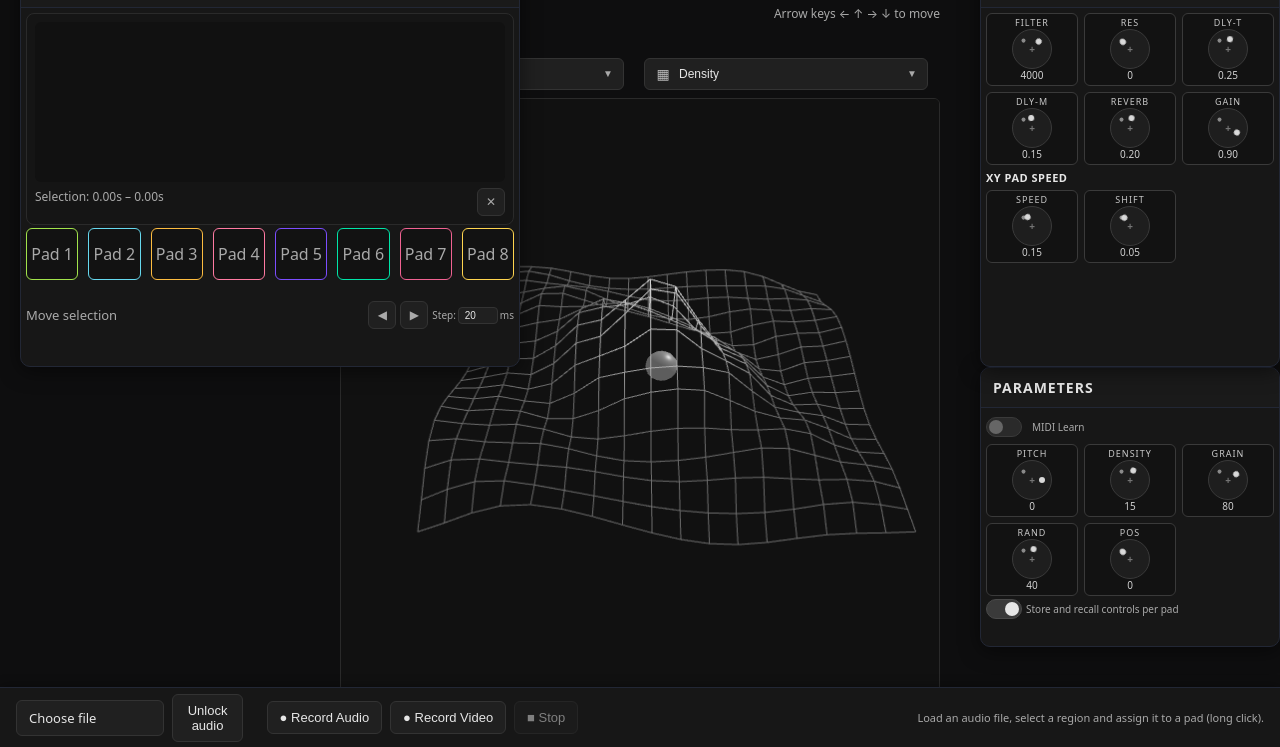
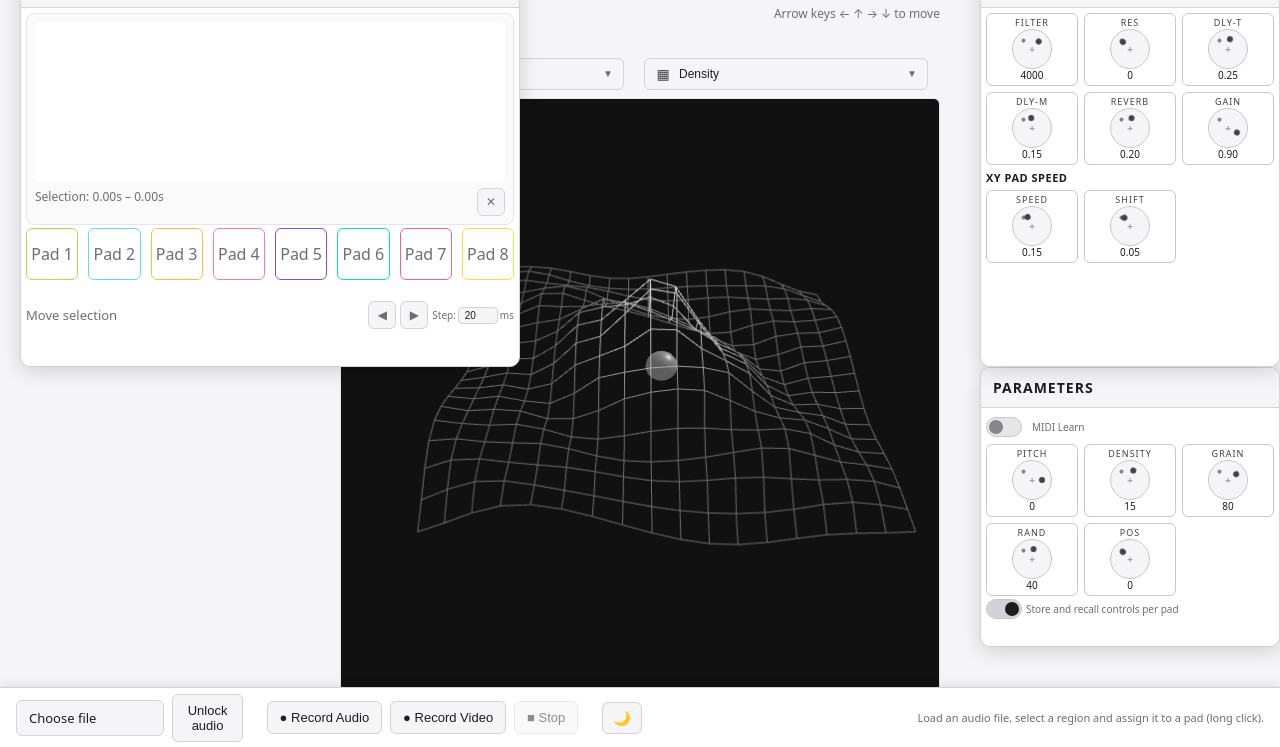
Before and after one commit to giuseppeaceto/Topographic-Granulator, a website built with Vite: page index.html in a window 1280 px wide. Shown: the part 53-800 px from the top of the page. Built offline with nearby package versions, Linux system fonts and the light colour scheme.

Commit message:
Add theme toggle and light/dark theme support
Introduces a theme toggle button to the UI, adds a ThemeManager module for managing dark and light themes, and updates styles and components to support theme switching. Waveform and XYPad visuals now adapt to the selected theme, and a new dark logo is included for light mode.

```diff
--- a/index.html
+++ b/index.html
@@ -13,7 +13,7 @@
         <div class="xy-pad-wrapper">
           <div class="xy-header">
             <div class="app-header-section">
-              <img src="/images/logo.png" alt="Logo" class="logo-icon" />
+              <img id="appLogo" src="/images/logo.png" alt="Logo" class="logo-icon" />
               <div class="app-header-text">
                 <h2 class="app-logo">
                   <span class="logo-text">Undergrain</span>
@@ -209,6 +209,11 @@
             <span id="recordStatus" class="filename" aria-live="polite"></span>
           </div>
         </div>
+        <div class="toolbar-section">
+          <button id="themeToggle" class="btn-icon" title="Toggle theme (dark/light)" aria-label="Toggle theme">
+            <span id="themeIcon">☀</span>
+          </button>
+        </div>
         <div class="toolbar-section toolbar-hint">
           <small>Load an audio file, select a region and assign it to a pad (long click).</small>
         </div>
--- a/src/main.ts
+++ b/src/main.ts
@@ -15,6 +15,7 @@
 import type { EffectsParams } from './modules/effects/EffectsChain';
 import { createFloatingPanelManager } from './modules/ui/FloatingPanelManager';
 import { createCustomSelect, type SelectOption } from './modules/ui/CustomSelect';
+import { createThemeManager } from './modules/ui/ThemeManager';
 
 type AppState = {
 	contextMgr: ReturnType<typeof createAudioContextManager>;
@@ -76,6 +77,53 @@
 const recordVideoBtn = document.getElementById('recordVideoBtn') as HTMLButtonElement;
 const stopRecordBtn = document.getElementById('stopRecordBtn') as HTMLButtonElement;
 const recordStatusEl = document.getElementById('recordStatus') as HTMLElement;
+const themeToggleBtn = document.getElementById('themeToggle') as HTMLButtonElement;
+const themeIcon = document.getElementById('themeIcon') as HTMLElement;
+const appLogo = document.getElementById('appLogo') as HTMLImageElement;
+
+// Function to update logo based on theme
+function updateLogo(theme: 'dark' | 'light') {
+	if (appLogo) {
+		appLogo.src = theme === 'dark' ? '/images/logo.png' : '/images/logo_dark.png';
+	}
+}
+
+// Initialize Theme Manager
+const themeManager = createThemeManager();
+themeManager.init();
+const initialTheme = themeManager.getTheme();
+// Update icon and logo based on initial theme
+themeIcon.textContent = initialTheme === 'dark' ? '☀' : '🌙';
+updateLogo(initialTheme);
+
+// Theme toggle handler
+if (themeToggleBtn && themeIcon) {
+	themeToggleBtn.addEventListener('click', () => {
+		const newTheme = themeManager.toggle();
+		themeIcon.textContent = newTheme === 'dark' ? '☀' : '🌙';
+		updateLogo(newTheme);
+	});
+}
+
+// Watch for theme changes and update UI components
+const themeObserver = new MutationObserver(() => {
+	const currentTheme = document.documentElement.getAttribute('data-theme') as 'dark' | 'light' | null;
+	if (currentTheme) {
+		updateLogo(currentTheme);
+	}
+	// Redraw waveform when theme changes
+	if (waveform) {
+		waveform.forceRedraw();
+	}
+	// Update XY pad theme colors
+	if (xy?.updateTheme) {
+		xy.updateTheme();
+	}
+});
+themeObserver.observe(document.documentElement, {
+	attributes: true,
+	attributeFilter: ['data-theme']
+});
 
 // Initialize Floating Panel Manager
 const panelManager = createFloatingPanelManager();
--- /dev/null
+++ b/src/modules/ui/ThemeManager.ts
@@ -0,0 +1,47 @@
+export type Theme = 'dark' | 'light';
+
+const STORAGE_KEY = 'undergrain-theme';
+
+export function createThemeManager() {
+	let currentTheme: Theme = 'dark';
+
+	// Load theme from localStorage or detect system preference
+	function init() {
+		const saved = localStorage.getItem(STORAGE_KEY) as Theme | null;
+		if (saved && (saved === 'dark' || saved === 'light')) {
+			currentTheme = saved;
+		} else {
+			// Detect system preference
+			const prefersDark = window.matchMedia('(prefers-color-scheme: dark)').matches;
+			currentTheme = prefersDark ? 'dark' : 'light';
+		}
+		applyTheme(currentTheme);
+	}
+
+	function applyTheme(theme: Theme) {
+		currentTheme = theme;
+		document.documentElement.setAttribute('data-theme', theme);
+		localStorage.setItem(STORAGE_KEY, theme);
+	}
+
+	function toggle() {
+		const newTheme: Theme = currentTheme === 'dark' ? 'light' : 'dark';
+		applyTheme(newTheme);
+		return newTheme;
+	}
+
+	function getTheme(): Theme {
+		return currentTheme;
+	}
+
+	function setTheme(theme: Theme) {
+		applyTheme(theme);
+	}
+
+	return {
+		init,
+		toggle,
+		getTheme,
+		setTheme
+	};
+}
--- a/src/modules/ui/WaveformView.ts
+++ b/src/modules/ui/WaveformView.ts
@@ -56,16 +56,30 @@
 		return { start: Math.min(s, e), end: Math.max(s, e) };
 	}
 
+	function getThemeColors() {
+		const root = getComputedStyle(document.documentElement);
+		const isLight = document.documentElement.getAttribute('data-theme') === 'light';
+		return {
+			bg: root.getPropertyValue('--waveform-bg').trim() || (isLight ? '#ffffff' : '#111111'),
+			muted: root.getPropertyValue('--muted').trim() || (isLight ? '#6e6e73' : '#a9a9a9'),
+			waveformFill: isLight ? 'rgba(30, 30, 30, 0.2)' : 'rgba(179, 179, 179, 0.3)',
+			waveformStroke: isLight ? '#424245' : '#b3b3b3'
+		};
+	}
+
 	function draw() {
 		const w = canvas.width;
 		const h = canvas.height;
 		ctx2d.clearRect(0, 0, w, h);
+
+		const themeColors = getThemeColors();
+
 		// background
-		ctx2d.fillStyle = '#0f1320';
+		ctx2d.fillStyle = themeColors.bg;
 		ctx2d.fillRect(0, 0, w, h);
 
 		if (!buffer) {
-			ctx2d.fillStyle = '#57607a';
+			ctx2d.fillStyle = themeColors.muted;
 			ctx2d.fillText('Load an audio file…', 12, 20);
 			return;
 		}
@@ -76,7 +90,7 @@
 		const verticalScale = h * 0.9; // Increased from 0.45 to 0.9 for better visibility
 
 		// Draw filled waveform shape for better visibility
-		ctx2d.fillStyle = 'rgba(179, 179, 179, 0.3)';
+		ctx2d.fillStyle = themeColors.waveformFill;
 		ctx2d.beginPath();
 		ctx2d.moveTo(0, mid);
 		for (let x = 0; x < w; x++) {
@@ -89,7 +103,7 @@
 		ctx2d.fill();
 
 		// Draw waveform outline
-		ctx2d.strokeStyle = '#b3b3b3';
+		ctx2d.strokeStyle = themeColors.waveformStroke;
 		ctx2d.lineWidth = 1.5;
 		ctx2d.beginPath();
 		for (let x = 0; x < w; x++) {
--- a/src/modules/ui/XYPad.ts
+++ b/src/modules/ui/XYPad.ts
@@ -7,6 +7,7 @@
 	setReverbMix?: (reverbMix: number) => void; // Optional method for setting reverb mix (0..1) to control symbol count
 	setFilterCutoff?: (cutoffHz: number, cornerWeight: number) => void; // Optional method for setting filter cutoff to control color tint (radial from TL corner)
 	setDensity?: (density: number, cornerWeight: number) => void; // Optional method for setting density (1-60) to control grid animation (radial from TR corner)
+	updateTheme?: () => void; // Optional method for updating theme colors
 };
 
 export function createXYPad(canvas: HTMLCanvasElement): XYPad {
--- a/src/modules/ui/XYPadThree.ts
+++ b/src/modules/ui/XYPadThree.ts
@@ -19,7 +19,16 @@
 		alpha: false,
 		powerPreference: 'high-performance'
 	});
-	renderer.setClearColor(0x111111, 1);
+	// Function to update clear color based on theme
+	function updateClearColor() {
+		const root = getComputedStyle(document.documentElement);
+		const bgColor = root.getPropertyValue('--waveform-bg').trim() || '#111111';
+		// Convert hex string to number (remove # if present)
+		const hex = bgColor.replace('#', '');
+		const color = parseInt(hex, 16);
+		renderer.setClearColor(color, 1);
+	}
+	updateClearColor();
 
 	// Scene and camera (perspective for 3D wireframe look)
 	const scene = new THREE.Scene();
@@ -650,5 +659,10 @@
 		renderOnce();
 	}
 
-	return { setPosition, getPosition, onChange, setCornerLabels, setSpeed, setReverbMix, setFilterCutoff, setDensity };
+	function updateTheme() {
+		updateClearColor();
+		renderOnce();
+	}
+
+	return { setPosition, getPosition, onChange, setCornerLabels, setSpeed, setReverbMix, setFilterCutoff, setDensity, updateTheme };
 }
--- a/src/styles.css
+++ b/src/styles.css
@@ -1,4 +1,5 @@
 :root {
+  /* Dark theme (default) */
   --bg: #0e0e0f;
   --panel: #171717;
   --text: #e6e6e6;
@@ -6,6 +7,75 @@
   --accent: #bdbdbd; /* keep neutral for non-pad UI */
   --accent2: #d0d0d0; /* not used for pads; pads get inline colors */
   --warn: #cfcfcf;
+  --border: #222735;
+  --border-subtle: #2a2a2a;
+  --border-strong: #3a3a3a;
+  --btn-bg: #202020;
+  --btn-bg-hover: #242424;
+  --btn-border: #333333;
+  --btn-border-hover: #404040;
+  --panel-header: #1a1a1a;
+  --pad-bg: #121212;
+  --pad-active: #242a3b;
+  --waveform-wrap: #151515;
+  --waveform-bg: #111111;
+  --knob-bg: #1e1e1e;
+  --knob-indicator: #8a8a8a;
+  --tile-header-color: #c8c8c8;
+  --xy-wrap: #151515;
+  --select-bg: #222222;
+  --select-border: #2f2f2f;
+  --dropdown-bg: #1a1a1a;
+  --dropdown-shadow: rgba(0, 0, 0, 0.5);
+  --toolbar-shadow: rgba(0, 0, 0, 0.3);
+  --learn-outline: #9a9a9a;
+  --hr-color: #2a3042;
+  --toggle-slider-bg: #2a2a2a;
+  --toggle-slider-thumb: #666;
+  --toggle-slider-active: #3a3a3a;
+  --knob-dot-color: #d9d9d9;
+  --knob-plus-color: #b0b0b0;
+  --tile-value-color: #d0d0d0;
+}
+
+[data-theme="light"] {
+  /* Light theme */
+  --bg: #f5f5f7;
+  --panel: #ffffff;
+  --text: #1d1d1f;
+  --muted: #6e6e73;
+  --accent: #424245;
+  --accent2: #1d1d1f;
+  --warn: #333333;
+  --border: #d2d2d7;
+  --border-subtle: #e5e5ea;
+  --border-strong: #c7c7cc;
+  --btn-bg: #f5f5f7;
+  --btn-bg-hover: #e8e8ed;
+  --btn-border: #d2d2d7;
+  --btn-border-hover: #c7c7cc;
+  --panel-header: #f5f5f7;
+  --pad-bg: #ffffff;
+  --pad-active: #e8e8ed;
+  --waveform-wrap: #fafafa;
+  --waveform-bg: #ffffff;
+  --knob-bg: #f5f5f7;
+  --knob-indicator: #86868d;
+  --tile-header-color: #424245;
+  --xy-wrap: #fafafa;
+  --select-bg: #f5f5f7;
+  --select-border: #d2d2d7;
+  --dropdown-bg: #ffffff;
+  --dropdown-shadow: rgba(0, 0, 0, 0.15);
+  --toolbar-shadow: rgba(0, 0, 0, 0.1);
+  --learn-outline: #6e6e73;
+  --hr-color: #d2d2d7;
+  --toggle-slider-bg: #e5e5ea;
+  --toggle-slider-thumb: #86868d;
+  --toggle-slider-active: #d2d2d7;
+  --knob-dot-color: #424245;
+  --knob-plus-color: #6e6e73;
+  --tile-value-color: #1d1d1f;
 }
 * { box-sizing: border-box; }
 html, body, #app { height: 100%; }
@@ -19,9 +89,9 @@
 .app-header, .app-footer {
   padding: 12px 16px;
   background: var(--panel);
-  border-bottom: 1px solid #222735;
+  border-bottom: 1px solid var(--border);
 }
-.app-footer { border-top: 1px solid #222735; border-bottom: none; }
+.app-footer { border-top: 1px solid var(--border); border-bottom: none; }
 h1, h2 { margin: 0 0 8px 0; font-weight: 600; }
 .app-header-section {
   display: flex;
@@ -29,7 +99,7 @@
   gap: 16px;
   margin-bottom: 16px;
   padding-bottom: 12px;
-  border-bottom: 1px solid #2a2a2a;
+  border-bottom: 1px solid var(--border-subtle);
 }
 .logo-icon {
   width: 80px;
@@ -108,7 +178,7 @@
 .xy-pad-wrapper .app-header-section {
   margin-bottom: 0;
   padding-bottom: 8px;
-  border-bottom: 1px solid #2a2a2a;
+  border-bottom: 1px solid var(--border-subtle);
 }
 .xy-pad-wrapper .xy-wrap {
   margin: 0;
@@ -139,9 +209,9 @@
 .floating-panel {
   position: fixed;
   background: var(--panel);
-  border: 1px solid #222735;
+  border: 1px solid var(--border);
   border-radius: 10px;
-  box-shadow: 0 4px 20px rgba(0, 0, 0, 0.5);
+  box-shadow: 0 4px 20px var(--dropdown-shadow);
   display: flex;
   flex-direction: column;
   overflow: hidden;
@@ -149,8 +219,8 @@
   min-height: 200px;
 }
 .panel-header {
-  background: #1a1a1a;
-  border-bottom: 1px solid #222735;
+  background: var(--panel-header);
+  border-bottom: 1px solid var(--border);
   padding: 10px 12px;
   display: flex;
   align-items: center;
@@ -254,14 +324,14 @@
   right: 0;
   height: 60px;
   background: var(--panel);
-  border-top: 1px solid #222735;
+  border-top: 1px solid var(--border);
   display: flex;
   align-items: center;
   justify-content: space-between;
   padding: 0 16px;
   gap: 16px;
   z-index: 200;
-  box-shadow: 0 -2px 10px rgba(0, 0, 0, 0.3);
+  box-shadow: 0 -2px 10px var(--toolbar-shadow);
 }
 .toolbar-section {
   display: flex;
@@ -294,18 +364,18 @@
 }
 .visually-hidden { position: absolute !important; height: 1px; width: 1px; overflow: hidden; clip: rect(1px, 1px, 1px, 1px); white-space: nowrap; }
 .btn {
-  background: #202020;
-  color: #e6e6e6;
-  border: 1px solid #333333;
+  background: var(--btn-bg);
+  color: var(--text);
+  border: 1px solid var(--btn-border);
   border-radius: 6px;
   padding: 8px 12px;
   font-size: 13px;
 }
-.btn:hover { background: #242424; cursor: pointer; }
+.btn:hover { background: var(--btn-bg-hover); cursor: pointer; }
 .btn-icon {
-  background: #202020;
+  background: var(--btn-bg);
   color: var(--muted);
-  border: 1px solid #333333;
+  border: 1px solid var(--btn-border);
   border-radius: 6px;
   padding: 6px 10px;
   cursor: pointer;
@@ -319,8 +389,8 @@
   justify-content: center;
 }
 .btn-icon:hover {
-  background: #242424;
-  border-color: #404040;
+  background: var(--btn-bg-hover);
+  border-color: var(--btn-border-hover);
   color: var(--text);
 }
 .filename { color: var(--muted); font-size: 12px; }
@@ -342,8 +412,8 @@
   position: relative;
   width: 44px;
   height: 24px;
-  background: #2a2a2a;
-  border: 1px solid #3a3a3a;
+  background: var(--toggle-slider-bg);
+  border: 1px solid var(--border-strong);
   border-radius: 12px;
   transition: all 0.2s ease;
   flex-shrink: 0;
@@ -355,13 +425,13 @@
   height: 18px;
   left: 2px;
   top: 2px;
-  background: #666;
+  background: var(--toggle-slider-thumb);
   border-radius: 50%;
   transition: all 0.2s ease;
 }
 .toggle-switch input[type="checkbox"]:checked + .toggle-slider {
-  background: #3a3a3a;
-  border-color: #4a4a4a;
+  background: var(--toggle-slider-active);
+  border-color: var(--btn-border-hover);
 }
 .toggle-switch input[type="checkbox"]:checked + .toggle-slider::before {
   transform: translateX(20px);
@@ -388,9 +458,9 @@
   gap: 4px;
 }
 .nudge-input {
-  background: #202020;
+  background: var(--btn-bg);
   color: var(--text);
-  border: 1px solid #333333;
+  border: 1px solid var(--btn-border);
   border-radius: 4px;
   padding: 4px 6px;
   width: 50px;
@@ -399,11 +469,11 @@
 }
 .nudge-input:focus {
   outline: none;
-  border-color: #4a4a4a;
+  border-color: var(--btn-border-hover);
 }
 .pads, .controls {
   background: var(--panel);
-  border: 1px solid #222735;
+  border: 1px solid var(--border);
   border-radius: 10px;
   padding: 12px;
   min-height: 0;
@@ -546,8 +616,8 @@
 }
 .waveform-wrap {
   margin-bottom: 12px;
-  background: #151515;
-  border: 1px solid #2a2a2a;
+  background: var(--waveform-wrap);
+  border: 1px solid var(--border-subtle);
   border-radius: 8px;
   padding: 8px;
 }
@@ -555,7 +625,7 @@
   width: 100%;
   height: 160px;
   display: block;
-  background: #111111;
+  background: var(--waveform-bg);
   border-radius: 6px;
 }
 .waveform-meta {
@@ -583,8 +653,8 @@
 .pad {
   aspect-ratio: 1 / 1;               /* square like knobs */
   width: 100%;                       /* fill its grid cell */
-  background: #121212;
-  border: 1px solid #3a3a3a;
+  background: var(--pad-bg);
+  border: 1px solid var(--border-strong);
   border-radius: 6px;
   display: flex;
   align-items: center;
@@ -593,10 +663,10 @@
   user-select: none;
   transition: transform 0.04s ease, background 0.2s ease, color 0.2s ease, border-color 0.2s ease;
 }
-.pad.assigned { color: inherit; border-color: #3a3a3a; }
+.pad.assigned { color: inherit; border-color: var(--border-strong); }
 .pad.active { outline: none; }
-.pad:active { transform: translateY(2px); background: #242a3b; }
-.learn-pending { outline: 1px dashed #9a9a9a; outline-offset: 2px; }
+.pad:active { transform: translateY(2px); background: var(--pad-active); }
+.learn-pending { outline: 1px dashed var(--learn-outline); outline-offset: 2px; }
 .control-group {
   display: flex;
   align-items: center;
@@ -606,14 +676,14 @@
 }
 label { display: grid; grid-template-columns: 1fr auto auto; gap: 12px; align-items: center; width: 100%; }
 input[type="range"] { width: 100%; }
-hr { border: none; border-top: 1px solid #2a3042; margin: 14px 0; }
+hr { border: none; border-top: 1px solid var(--hr-color); margin: 14px 0; }
 
 .xy-wrap {
   margin: 10px 0 16px 0;
   padding: 10px;
-  border: 1px solid #2a2a2a;
+  border: 1px solid var(--border-subtle);
   border-radius: 8px;
-  background: #151515;
+  background: var(--waveform-wrap);
 }
 .xy-header {
   display: flex; align-items: center; justify-content: flex-end;
@@ -622,14 +692,14 @@
 .xy-hint { font-size: 12px; color: var(--muted); }
 #xyPad {
   display: block; width: 100%; height: auto; aspect-ratio: 1 / 1;
-  background: #111111; border: 1px solid #2a2a2a; border-radius: 6px;
+  background: var(--waveform-bg); border: 1px solid var(--border-subtle); border-radius: 6px;
   margin-bottom: 8px;
 }
 .xy-assign { display: flex; flex-direction: column; gap: 8px; }
 .xy-assign-row { display: grid; grid-template-columns: 1fr 1fr; gap: 8px; }
 .xy-assign label { display: grid; gap: 6px; font-size: 12px; color: var(--muted); }
 .xy-assign select {
-  background: #222222; color: var(--text); border: 1px solid #2f2f2f; border-radius: 6px; padding: 6px;
+  background: var(--select-bg); color: var(--text); border: 1px solid var(--select-border); border-radius: 6px; padding: 6px;
 }
 /* Custom Select Styles */
 .custom-select {
@@ -638,9 +708,9 @@
 }
 .custom-select-button {
   width: 100%;
-  background: #202020;
+  background: var(--btn-bg);
   color: var(--text);
-  border: 1px solid #333333;
+  border: 1px solid var(--btn-border);
   border-radius: 6px;
   padding: 8px 10px;
   font-size: 12px;
@@ -652,12 +722,12 @@
   text-align: left;
 }
 .custom-select-button:hover {
-  background: #242424;
-  border-color: #404040;
+  background: var(--btn-bg-hover);
+  border-color: var(--btn-border-hover);
 }
 .custom-select-button.active {
-  background: #2a2a2a;
-  border-color: #4a4a4a;
+  background: var(--btn-bg-hover);
+  border-color: var(--btn-border-hover);
 }
 .custom-select-icon {
   font-size: 14px;
@@ -684,10 +754,10 @@
 }
 .custom-select-dropdown {
   position: fixed;
-  background: #1a1a1a;
-  border: 1px solid #333333;
+  background: var(--dropdown-bg);
+  border: 1px solid var(--btn-border);
   border-radius: 6px;
-  box-shadow: 0 4px 12px rgba(0, 0, 0, 0.5);
+  box-shadow: 0 4px 12px var(--dropdown-shadow);
   z-index: 1000;
   max-height: 200px;
   overflow-y: auto;
@@ -698,7 +768,7 @@
 .custom-select-dropdown.open-up {
   margin-top: 0;
   margin-bottom: 2px;
-  box-shadow: 0 -4px 12px rgba(0, 0, 0, 0.5);
+  box-shadow: 0 -4px 12px var(--dropdown-shadow);
 }
 .custom-select-option {
   padding: 8px 10px;
@@ -711,15 +781,15 @@
   transition: background 0.15s ease;
 }
 .custom-select-option:hover {
-  background: #242424;
+  background: var(--btn-bg-hover);
 }
 .custom-select-option.selected {
-  background: #2a2a2a;
+  background: var(--btn-bg-hover);
   color: var(--accent);
 }
 .custom-select-option:focus {
   outline: none;
-  background: #252525;
+  background: var(--btn-bg-hover);
 }
 .custom-select-option .custom-select-icon {
   color: var(--accent);
@@ -728,9 +798,9 @@
   color: var(--accent2);
 }
 .xy-mode-btn {
-  background: #202020;
+  background: var(--btn-bg);
   color: var(--muted);
-  border: 1px solid #333333;
+  border: 1px solid var(--btn-border);
   border-radius: 6px;
   padding: 8px 12px;
   cursor: pointer;
@@ -742,12 +812,12 @@
   height: 36px;
 }
 .xy-mode-btn:hover {
-  background: #242424;
-  border-color: #404040;
+  background: var(--btn-bg-hover);
+  border-color: var(--btn-border-hover);
 }
 .xy-mode-btn.active {
-  background: #2a2a2a;
-  border-color: #4a4a4a;
+  background: var(--btn-bg-hover);
+  border-color: var(--btn-border-hover);
   color: var(--text);
 }
 .xy-mode-icon {
@@ -764,8 +834,8 @@
 }
 .controls-right .param-grid { grid-template-columns: repeat(2, 1fr); }
 .param-tile {
-  border: 1px solid #3a3a3a;
-  background: #121212;
+  border: 1px solid var(--border-strong);
+  background: var(--pad-bg);
   border-radius: 6px;
   padding: 10px 10px 8px 10px;
   display: grid;
@@ -775,7 +845,7 @@
 .tile-header {
   font-size: 12px;
   letter-spacing: 1px;
-  color: #c8c8c8;
+  color: var(--tile-header-color);
   margin-bottom: 8px;
 }
 .knob {
@@ -783,8 +853,8 @@
   margin: 0 auto;
   width: 52px; height: 52px;
   border-radius: 50%;
-  background: #1e1e1e;
-  border: 1px solid #3a3a3a;
+  background: var(--knob-bg);
+  border: 1px solid var(--border-strong);
   display: flex; align-items: center; justify-content: center;
   user-select: none;
   --knob-radius: 16px; /* distance from center for markers */
@@ -795,21 +865,21 @@
   position: absolute;
   width: 6px; height: 6px;
   border-radius: 50%;
-  background: #8a8a8a;
+  background: var(--knob-indicator);
   left: 50%; top: 50%;
   transform: translate(-50%, -50%) rotate(-135deg) translateX(var(--knob-radius));
 }
 .knob-dot {
   position: absolute;
   width: 8px; height: 8px; border-radius: 50%;
-  background: #d9d9d9;
+  background: var(--knob-dot-color);
   left: 50%;
   top: 50%;
   transform: translate(-50%, -50%);
   will-change: transform;
 }
 .knob-plus {
-  color: #b0b0b0;
+  color: var(--knob-plus-color);
   font-weight: 700;
   opacity: .6;
 }
@@ -817,7 +887,7 @@
   text-align: center;
   margin-top: 8px;
   font-size: 14px;
-  color: #d0d0d0;
+  color: var(--tile-value-color);
 }
 
 @media (max-width: 1100px) {
```
Also changed, not shown: public/images/logo_dark.png (added), 2 other files.
